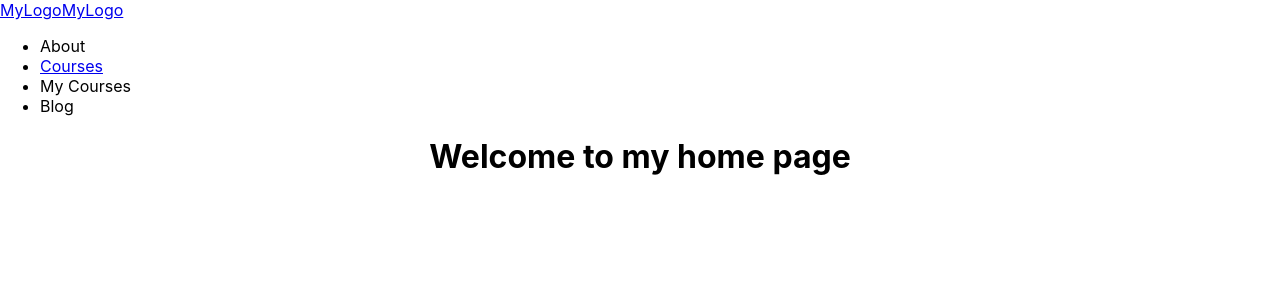
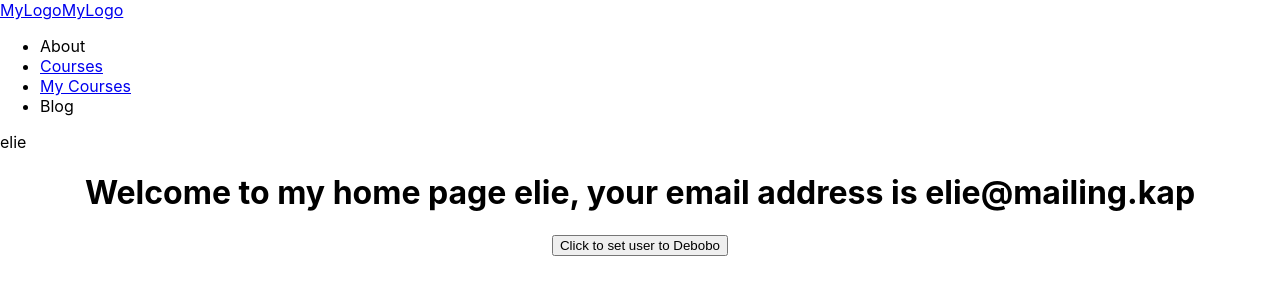
Before and after one commit to MackKaputo/edu, a React (Create React App) app: page / in a window 1280 px wide. Shown: the top 300 px of the page. Built offline with nearby package versions, Linux system fonts and the light colour scheme.

Commit message:
user context implemented with protected routes @static

```diff
--- a/src/App.jsx
+++ b/src/App.jsx
@@ -1,10 +1,11 @@
 import { GlobalNav } from "./components"
-import { Home, Courses, Course } from "./pages"
+import { Home, Courses, Course, MyCourses } from "./pages"
 import {
   BrowserRouter,
   Routes,
   Route
 } from "react-router-dom";
+import MyCoursesRoute from "./routes/MyCoursesRoute";
 
 function App() {
   return (
@@ -13,7 +14,12 @@ function App() {
       <Routes>
         <Route path="/" element={<Home />} />
         <Route path="courses" element ={<Courses />} />
-        <Route path="/courses/:course_id" element = {<Course />} />
+        <Route path="/courses/:course_id" element = {<MyCoursesRoute />}>
+          <Route path="/courses/:course_id" element={<Course />} />
+        </Route>
+        <Route path="/mycourses" element={<MyCoursesRoute />}>
+          <Route path="/mycourses" element={<MyCourses />} />
+        </Route>
       </Routes>
     </BrowserRouter>
   );
--- a/src/components/GlobalNav/GlobalNav.jsx
+++ b/src/components/GlobalNav/GlobalNav.jsx
@@ -1,7 +1,10 @@
-import React from 'react'
+import React, { useContext } from 'react'
 import { Link } from "react-router-dom"
+import { UserContext } from '../../context'
 
 function GlobalNav() {
+  const [user, setUser] = useContext(UserContext)
+
   return (
     <nav>
         <div><Link to="/">MyLogoMyLogo</Link></div>
@@ -11,9 +14,12 @@ function GlobalNav() {
                 <li>
                     <Link to="/courses">Courses</Link>
                 </li>
-                <li>My Courses</li>
+                <li><Link to="/mycourses" >My Courses</Link></li>
                 <li>Blog</li>
             </ul>
+        </div>
+        <div>
+          {user.name}
         </div>
     </nav>
   )
--- /dev/null
+++ b/src/context/index.jsx
@@ -0,0 +1,22 @@
+import React, { createContext, useEffect, useState } from "react"
+
+const UserContext = createContext({})
+
+const UserProvider = ({ children }) => {
+    const [user, setUser ] = useState({name: "mack", email: "mack@email.com"})
+
+    useEffect(() => {
+        setTimeout(() => {
+            setUser({
+                name: "elie",
+                email: "elie@mailing.kap"
+            })
+        }, 5000)
+    },[])
+
+    return <UserContext.Provider value={[user, setUser]} >
+        {children}
+    </UserContext.Provider>
+}
+
+export { UserContext, UserProvider}
--- a/src/index.js
+++ b/src/index.js
@@ -3,10 +3,14 @@ import ReactDOM from 'react-dom';
 import './index.css';
 import App from './App';
 import reportWebVitals from './reportWebVitals';
+import { UserProvider } from "./context"
 
 ReactDOM.render(
   <React.StrictMode>
-    <App />
+    <UserProvider>
+      <App />
+    </UserProvider>
+
   </React.StrictMode>,
   document.getElementById('root')
 );
--- a/src/pages/Home/Home.jsx
+++ b/src/pages/Home/Home.jsx
@@ -1,10 +1,19 @@
-import React from 'react'
+import React, { useContext } from 'react'
+import { UserContext } from '../../context'
 import styles from "./Home.module.css"
 
 function Home() {
+
+  const [myuser, setUser] = useContext(UserContext)
+
+  const changeUser = () => {
+    setUser({name: "Debobo", email: "Debobo@debs.kap"})
+  }
+
   return (
     <div className={styles.home_container}>
-      <h1> Welcome to my home page</h1>
+      <h1> Welcome to my home page {myuser.name}, your email address is {myuser.email}</h1>
+      <button onClick={changeUser}> Click to set user to Debobo</button>
     </div>
   )
 }
--- /dev/null
+++ b/src/pages/MyCourses/MyCourses.jsx
@@ -0,0 +1,11 @@
+import React from 'react'
+
+function MyCourses() {
+  return (
+    <div>
+      This is my first course!!
+    </div>
+  )
+}
+
+export default MyCourses
--- a/src/pages/index.js
+++ b/src/pages/index.js
@@ -1,3 +1,4 @@
 export { default as Home } from "./Home/Home.jsx"
 export { default as Courses } from "./Courses/Courses.jsx"
 export { default as Course } from "./Course/Course.jsx"
+export { default as MyCourses } from "./MyCourses/MyCourses.jsx"
--- /dev/null
+++ b/src/routes/MyCoursesRoute.jsx
@@ -0,0 +1,15 @@
+import React, { useContext } from 'react'
+import { Outlet } from 'react-router'
+import { UserContext } from "../context"
+
+function MyCoursesRoute() {
+    const [user] = useContext(UserContext)
+
+    if (user.name === "elie") {
+        return <div> Hey Elie, not authorized</div>
+    }
+
+    return <Outlet />
+}
+
+export default MyCoursesRoute
```
Also changed, not shown: src/context/userContext.jsx (deleted).
